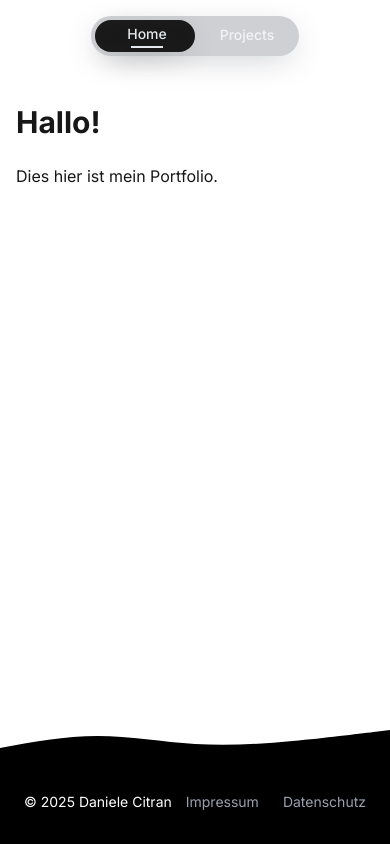
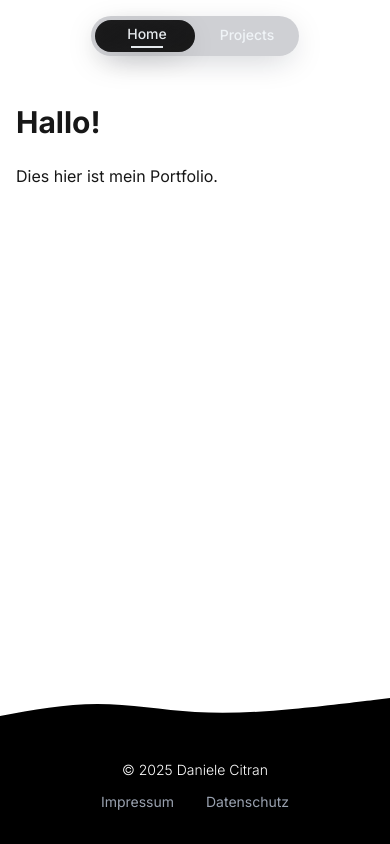
Before and after one commit to danielecitran/my-portfolio, a Next.js app: page / in a window 390 px wide. Built offline with nearby package versions, Linux system fonts and the light colour scheme.

Commit message:
updated header and footer

```diff
--- a/app/components/footer.tsx
+++ b/app/components/footer.tsx
@@ -3,7 +3,7 @@ import Link from "next/link"
 export default function Footer() {
     return (
         <footer className="relative mt-auto">
-            {/* Smooth curved edge */}
+            {/* Wellige Kante */}
             <div className="absolute left-0 right-0 -top-24 h-24 w-full overflow-hidden">
                 <svg
                     xmlns="http://www.w3.org/2000/svg"
@@ -20,13 +20,13 @@ export default function Footer() {
 
             {/* Footer content */}
             <div className="bg-black py-8 px-6">
-                <div className="container mx-auto flex justify-between items-center">
-                    <div className="text-white text-sm">© 2025 Daniele Citran</div>
-                    <div className="flex space-x-6">
-                        <Link href="./impressum" className="text-gray-400 hover:text-white text-sm transition-colors duration-200">
+                <div className="container mx-auto flex flex-col sm:flex-row justify-between items-center gap-3">
+                    <div className="text-white text-sm font-light">© 2025 Daniele Citran</div>
+                    <div className="flex space-x-8">
+                        <Link href="./impressum" className="text-gray-400 hover:text-white text-sm transition-all duration-300 hover:translate-y-[-2px]">
                             Impressum
                         </Link>
-                        <Link href="./datenschutz" className="text-gray-400 hover:text-white text-sm transition-colors duration-200">
+                        <Link href="./datenschutz" className="text-gray-400 hover:text-white text-sm transition-all duration-300 hover:translate-y-[-2px]">
                             Datenschutz
                         </Link>
                     </div>
```
Also changed, not shown: app/components/header.tsx (+14 -0 lines).
